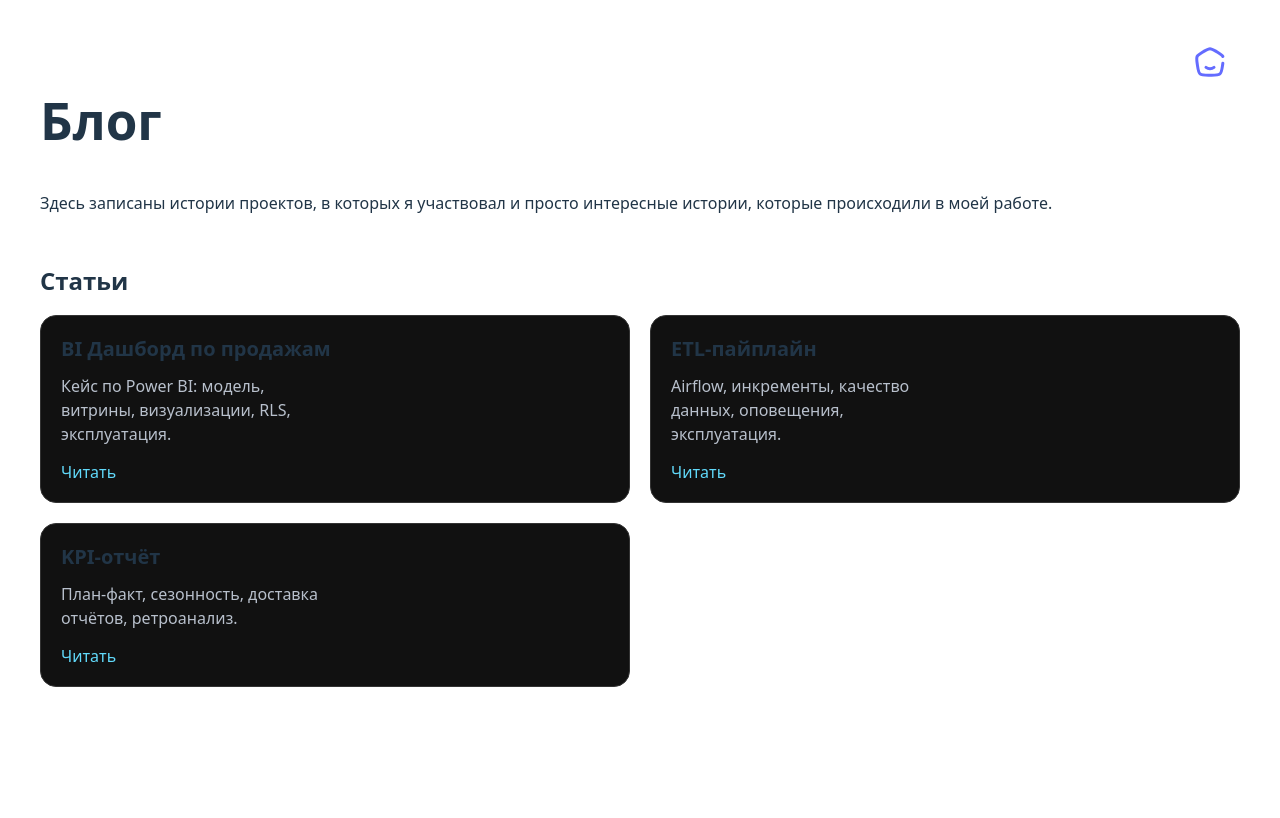
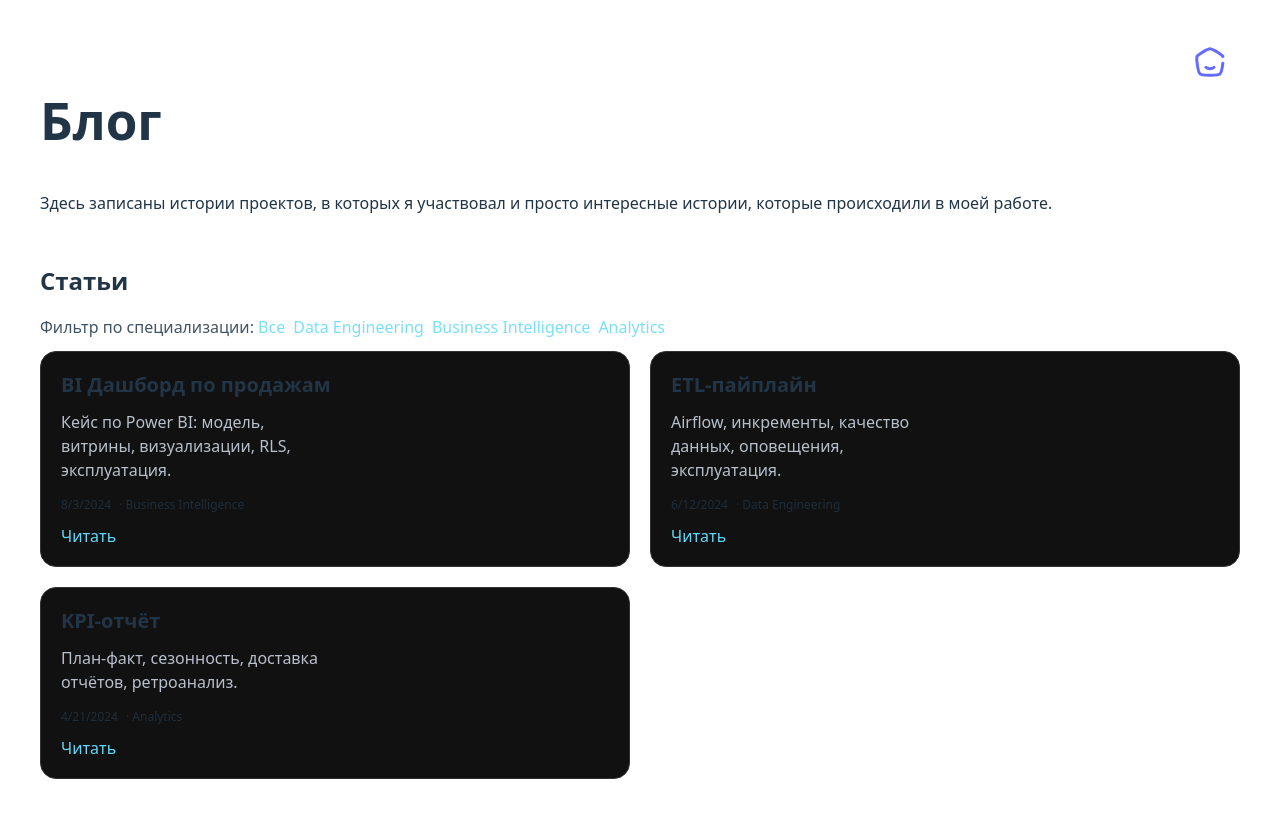
Before and after one commit to nIBOP/portfolio-site, a React (Vite) app: page /blog in a window 1280 px wide. Shown: the top 818 px of the page. Built offline with nearby package versions, Linux system fonts and the light colour scheme.

Commit message:
added tags and dates to posts and now theyr normally linked

```diff
--- a/src/App.tsx
+++ b/src/App.tsx
@@ -13,13 +13,13 @@ const resumeLinks: Record<'bi' | 'ba' | 'pm', string> = {
 }
 
 // Карточки проектов по специализациям (замените данными ваших проектов)
-type BlogCard = { title: string; description: string; href: string; image?: string; pdfUrl?: string }
+type BlogCard = { title: string; description: string; href: string; image?: string; pdfUrl?: string; blogSlug?: string }
 
 const blogs: Record<'bi' | 'ba' | 'pm', Array<BlogCard>> = {
   bi: [
-    { title: 'BI Дашборд по продажам', description: 'Подробный интерактивный дашборд в Power BI с несколькими страницами: обзор ключевых метрик (выручка, маржа, средний чек), анализ динамики, когортный анализ, география продаж с тепловыми картами и фильтрами по каналам и сегментам клиентов. Реализованы drill-through, tooltips и параметрические сценарии. Подключение к DWH (Snowflake), инкрементальные обновления и role-level security.', href: '#', pdfUrl: '/public/pdfs/ARB.pdf' },
-    { title: 'ETL-пайплайн', description: 'Оркестрация пайплайна в Apache Airflow: инкрементальная загрузка из источников (PostgreSQL, Google Sheets), проверка качества данных с Great Expectations, моделирование слоёв staging/transform в dbt, контроль SLA и уведомления. Канареечные деплои и backfills.', href: '#', image: 'https://placehold.co/960x540/png?text=Airflow+%2B+dbt' },
-    { title: 'KPI-отчёт', description: 'Автоматизация формирования KPI-отчёта с доставкой в Slack и Email. План-факт анализ, сезонность, настраиваемые пороги сигналов. Хранение в S3, версионирование и быстрый ретро-анализ.', href: '#', image: 'https://placehold.co/960x540/png?text=KPI+Report' },
+    { title: 'Автоматизированный отчет', description: 'Подробный интерактивный отчет-презентация в Power BI с несколькими страницами: обзор ключевых метрик, анализ динамики. Реализованы drill-through, подключение к DWH (ClickHouse), инкрементальные обновления.', href: '#/bi-dashboard', pdfUrl: '/public/pdfs/ARB.pdf', blogSlug: 'bi-dashboard' },
+    { title: 'ETL-пайплайн', description: 'Оркестрация пайплайна в Apache Airflow: инкрементальная загрузка из источников (PostgreSQL, Google Sheets), проверка качества данных с Great Expectations, моделирование слоёв staging/transform в dbt, контроль SLA и уведомления. Канареечные деплои и backfills.', href: '#', image: 'https://placehold.co/960x540/png?text=Airflow+%2B+dbt', blogSlug: 'etl-pipeline' },
+    { title: 'KPI-отчёт', description: 'Автоматизация формирования KPI-отчёта с доставкой в Slack и Email. План-факт анализ, сезонность, настраиваемые пороги сигналов. Хранение в S3, версионирование и быстрый ретро-анализ.', href: '#', image: 'https://placehold.co/960x540/png?text=KPI+Report', blogSlug: 'kpi-report' },
   ],
   ba: [
     { title: 'BRD для CRM', description: 'Бизнесс-требования к внедрению CRM: цели, scope, ограничения, заинтересованные стороны, AS-IS/TO-BE, use cases, NFR (производительность, безопасность, доступность). Приоритеты MoSCoW, критерии приёмки, зависимые инициативы, риски и допущения.', href: '#', image: 'https://placehold.co/960x540/png?text=BRD+CRM' },
@@ -151,7 +151,7 @@ function App() {
                     <h3>{card.title}</h3>
                     <p>{card.description}</p>
                     <div className="card__actions">
-                      <Link className="link" to="/blog?from=home">Подробнее</Link>
+                      <Link className="link" to={card.blogSlug ? `/blog/${card.blogSlug}` : '/blog?from=home'}>Подробнее</Link>
                       {card.pdfUrl && (
                         <button className="secondary-button" onClick={() => setPdfModalUrl(card.pdfUrl!)}>
                           Открыть PDF
--- a/src/content/bi-dashboard.md
+++ b/src/content/bi-dashboard.md
@@ -2,6 +2,8 @@
 slug: bi-dashboard
 title: BI Дашборд по продажам
 summary: Кейс по Power BI: модель, витрины, визуализации, RLS, эксплуатация.
+date: 2024-08-03
+specialization: business-intelligence
 ---
 
 В статье описан полный цикл создания BI-решения:
--- a/src/content/etl-pipeline.md
+++ b/src/content/etl-pipeline.md
@@ -2,6 +2,8 @@
 slug: etl-pipeline
 title: ETL-пайплайн
 summary: Airflow, инкременты, качество данных, оповещения, эксплуатация.
+date: 2024-06-12
+specialization: data-engineering
 ---
 
 # ETL-пайплайн
--- a/src/content/kpi-report.md
+++ b/src/content/kpi-report.md
@@ -2,6 +2,8 @@
 slug: kpi-report
 title: KPI-отчёт
 summary: План-факт, сезонность, доставка отчётов, ретроанализ.
+date: 2024-04-21
+specialization: analytics
 ---
 
 # KPI-отчёт
--- a/src/pages/Blog.tsx
+++ b/src/pages/Blog.tsx
@@ -1,6 +1,12 @@
 import { Link, useSearchParams } from 'react-router-dom'
 
-type Frontmatter = { slug: string; title: string; summary?: string }
+type Frontmatter = {
+  slug: string;
+  title: string;
+  summary?: string;
+  date?: string; // ISO date string e.g. 2025-10-16
+  specialization?: 'data-engineering' | 'business-intelligence' | 'analytics';
+}
 const rawFiles = import.meta.glob('../content/*.md', { eager: true, as: 'raw' }) as Record<string, string>
 
 function parseFrontmatter(markdown: string): { fm: Frontmatter | null } {
@@ -25,10 +31,24 @@ function parseFrontmatter(markdown: string): { fm: Frontmatter | null } {
 const posts: Frontmatter[] = Object.values(rawFiles)
   .map((content) => parseFrontmatter(content).fm)
   .filter((fm): fm is Frontmatter => !!fm)
+  .sort((a, b) => {
+    const ad = a.date ? Date.parse(a.date) : 0
+    const bd = b.date ? Date.parse(b.date) : 0
+    return bd - ad
+  })
 
 export default function Blog() {
   const [searchParams] = useSearchParams()
   const from = searchParams.get('from')
+  const specialization = searchParams.get('spec') as
+    | 'data-engineering'
+    | 'business-intelligence'
+    | 'analytics'
+    | null
+
+  const visiblePosts = specialization
+    ? posts.filter((p) => p.specialization === specialization)
+    : posts
 
   return (
     <div className="page">
@@ -50,12 +70,29 @@ export default function Blog() {
 
       <section className="section blog">
         <h2>Статьи</h2>
+        <div style={{ marginBottom: 12, opacity: 0.85 }}>
+          <span>Фильтр по специализации: </span>
+          <Link className="link" to="/blog" style={{ marginRight: 8 }}>Все</Link>
+          <Link className="link" to="/blog?spec=data-engineering" style={{ marginRight: 8 }}>Data Engineering</Link>
+          <Link className="link" to="/blog?spec=business-intelligence" style={{ marginRight: 8 }}>Business Intelligence</Link>
+          <Link className="link" to="/blog?spec=analytics">Analytics</Link>
+        </div>
         <div className="blog__grid">
-          {posts.map((p) => (
+          {visiblePosts.map((p) => (
             <article key={p.slug} className="card card--wide">
               <div className="card__content">
                 <h3>{p.title}</h3>
                 {p.summary && <p>{p.summary}</p>}
+                <div style={{ fontSize: 12, opacity: 0.8, margin: '6px 0 10px' }}>
+                  {p.date && <span>{new Date(p.date).toLocaleDateString()}</span>}
+                  {p.specialization && (
+                    <span style={{ marginLeft: 8 }}>
+                      · {p.specialization === 'data-engineering' && 'Data Engineering'}
+                      {p.specialization === 'business-intelligence' && 'Business Intelligence'}
+                      {p.specialization === 'analytics' && 'Analytics'}
+                    </span>
+                  )}
+                </div>
                 <Link className="link" to={`/blog/${p.slug}`}>Читать</Link>
               </div>
             </article>
--- a/src/pages/BlogPost.tsx
+++ b/src/pages/BlogPost.tsx
@@ -2,7 +2,13 @@ import { Link, useParams } from 'react-router-dom'
 import ReactMarkdown from 'react-markdown'
 import remarkGfm from 'remark-gfm'
 
-type Frontmatter = { slug: string; title: string; summary?: string }
+type Frontmatter = {
+  slug: string;
+  title: string;
+  summary?: string;
+  date?: string;
+  specialization?: 'data-engineering' | 'business-intelligence' | 'analytics';
+}
 
 const rawFiles = import.meta.glob('../content/*.md', { eager: true, as: 'raw' }) as Record<string, string>
 
@@ -26,12 +32,12 @@ function parseFrontmatter(markdown: string): { fm: Frontmatter | null; body: str
   return { fm: fm as Frontmatter, body }
 }
 
-function getBySlug(target: string | undefined): { title: string; body: string } | null {
+function getBySlug(target: string | undefined): { title: string; body: string; fm: Frontmatter } | null {
   if (!target) return null
   for (const [, content] of Object.entries(rawFiles)) {
     const { fm, body } = parseFrontmatter(content)
     if (fm && fm.slug === target) {
-      return { title: fm.title || target, body }
+      return { title: fm.title || target, body, fm }
     }
   }
   return null
@@ -55,9 +61,23 @@ export default function BlogPost() {
         </div>
       </div>
       <section className="section">
-        <div style={{ display: 'flex', justifyContent: 'space-between', alignItems: 'center' }}>
-          <h1 style={{ margin: 0 }}>{post ? post.title : 'Статья не найдена'}</h1>
-        </div>
+        {post && (
+          <div style={{ display: 'flex', justifyContent: 'space-between', alignItems: 'center' }}>
+            <div>
+              <h1 style={{ margin: 0 }}>{post.title}</h1>
+              <div style={{ fontSize: 14, opacity: 0.8, marginTop: 6 }}>
+                {post.fm.date && <span>{new Date(post.fm.date).toLocaleDateString()}</span>}
+                {post.fm.specialization && (
+                  <span style={{ marginLeft: 8 }}>
+                    · {post.fm.specialization === 'data-engineering' && 'Data Engineering'}
+                    {post.fm.specialization === 'business-intelligence' && 'Business Intelligence'}
+                    {post.fm.specialization === 'analytics' && 'Analytics'}
+                  </span>
+                )}
+              </div>
+            </div>
+          </div>
+        )}
         {post ? (
           <div style={{ marginTop: 16 }}>
             <ReactMarkdown remarkPlugins={[remarkGfm]}>{post.body}</ReactMarkdown>
```
